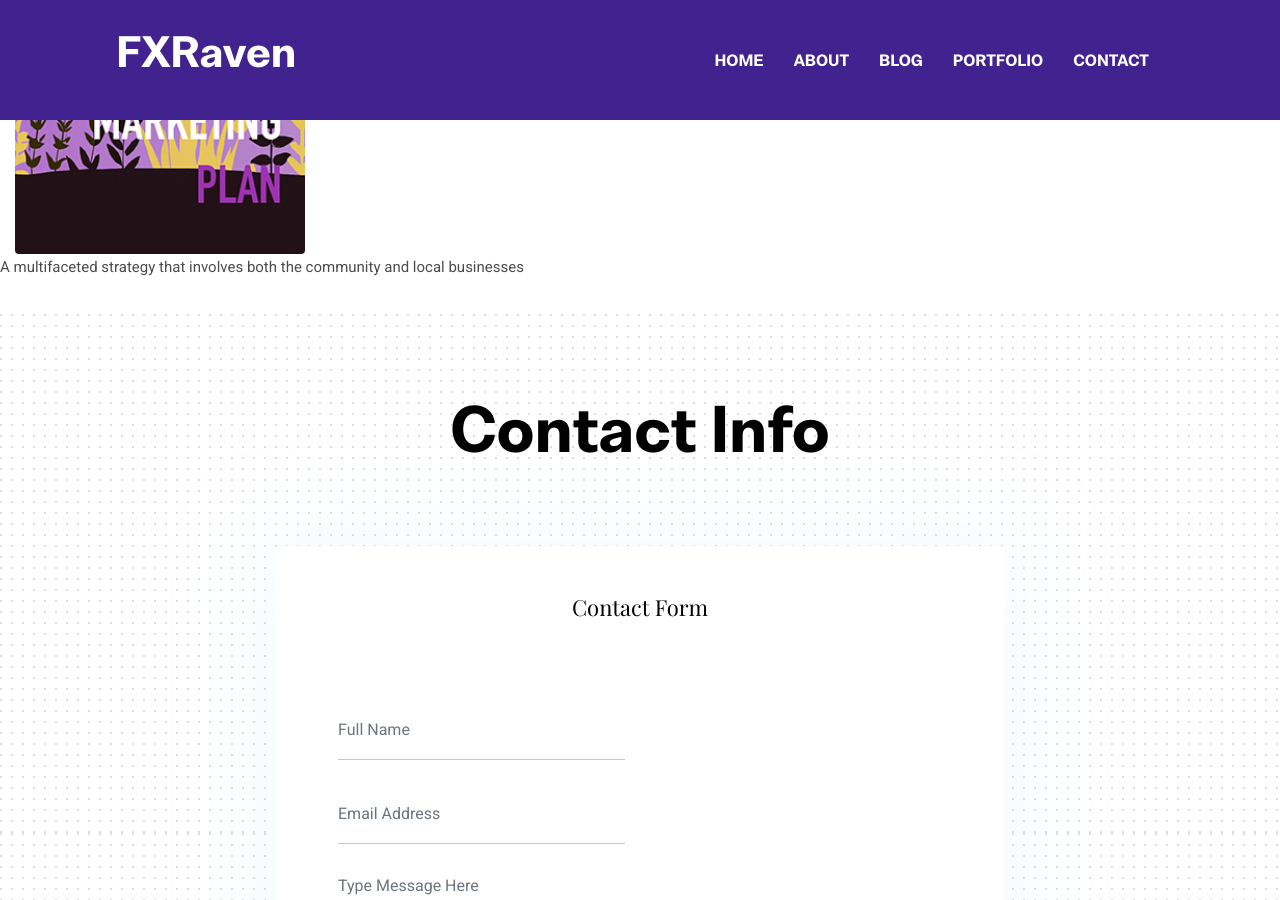
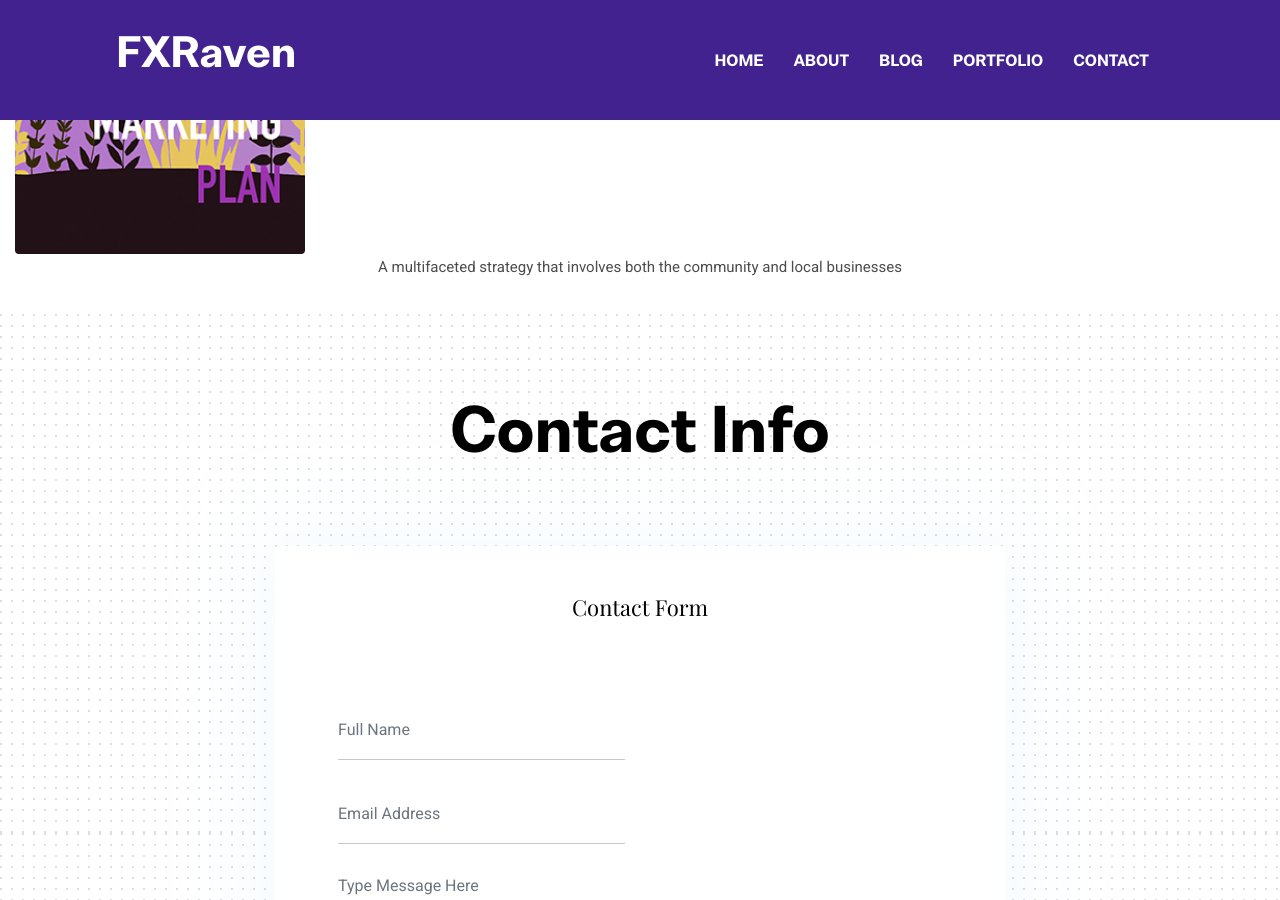
Before and after one commit to Vision-Live/FXRaven, a Jekyll site: the page built from _pages/product.html, in a window 1280 px wide and 900 px high, scrolled down 540 px. Built offline with Jekyll 4.4.1, drawn with Linux system fonts in a browser that asks for light colours.

Commit message:
Update product.html

```diff
--- a/_pages/product.html
+++ b/_pages/product.html
@@ -3,12 +3,12 @@
 title: Products and Services
 ---
 <body>
+  <td style="text-align:center">
+<div class="text-center mx-auto">
 {% for product in site.data.products %}
-<td style="text-align:center">
-<div class="text-center">
 <div class="col-3 text-center">
 <div class="position-relative rounded hover-wrapper text-center">
-  <img src="{{ product.image }}" alt="{{product.name}}" class="img-fluid rounded w-40 mx-auto d-block"/>
+  <img src="{{ product.image }}" alt="{{product.name}}" class="img-fluid rounded w-40 text-center d-block"/>
   <div class="hover-overlay">
     <div class="hover-content">
       <a class="btn btn-light btn-sm" href="{{ product.url }}">view product</a>
@@ -18,7 +18,9 @@
   </div>
  </div>
 </div>
+<div class="text-center">
 <p>{{ product.description }}</p>
 {% endfor %}
+</div>
 
 </body>
```
